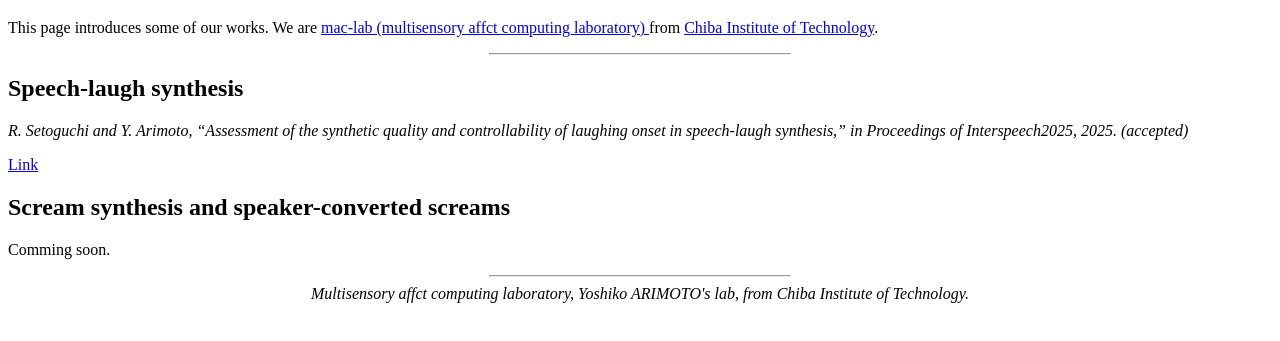
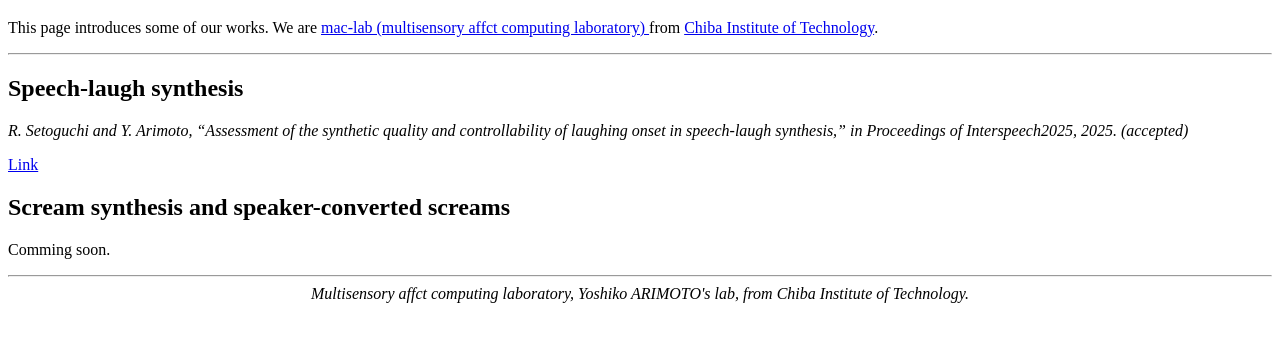
Before and after one commit to yoshiko-arimoto/mac-lab, a plain HTML site: page index.html in a window 1280 px wide. Shown: the part 61-402 px from the top of the page. Drawn offline with Linux system fonts and the light colour scheme.

Commit message:
Update index.html

```diff
--- a/index.html
+++ b/index.html
@@ -10,7 +10,7 @@
                 This page introduces some of our works.
                 We are <a href="https://mac-lab.org">mac-lab (multisensory affct computing laboratory) </a> from <a href="https://chibatech.jp/">Chiba Institute of Technology</a>.
             </p>
-            <hr width="300px">
+            <hr>
         </header>
         <main>
             <section>
@@ -38,7 +38,7 @@
             </section>
         </main>
         <footer>
-            <hr width="300px">
+            <hr>
             <address>
                 <center>Multisensory affct computing laboratory, Yoshiko ARIMOTO's lab, from Chiba Institute of Technology.</center>
             </address>
```
